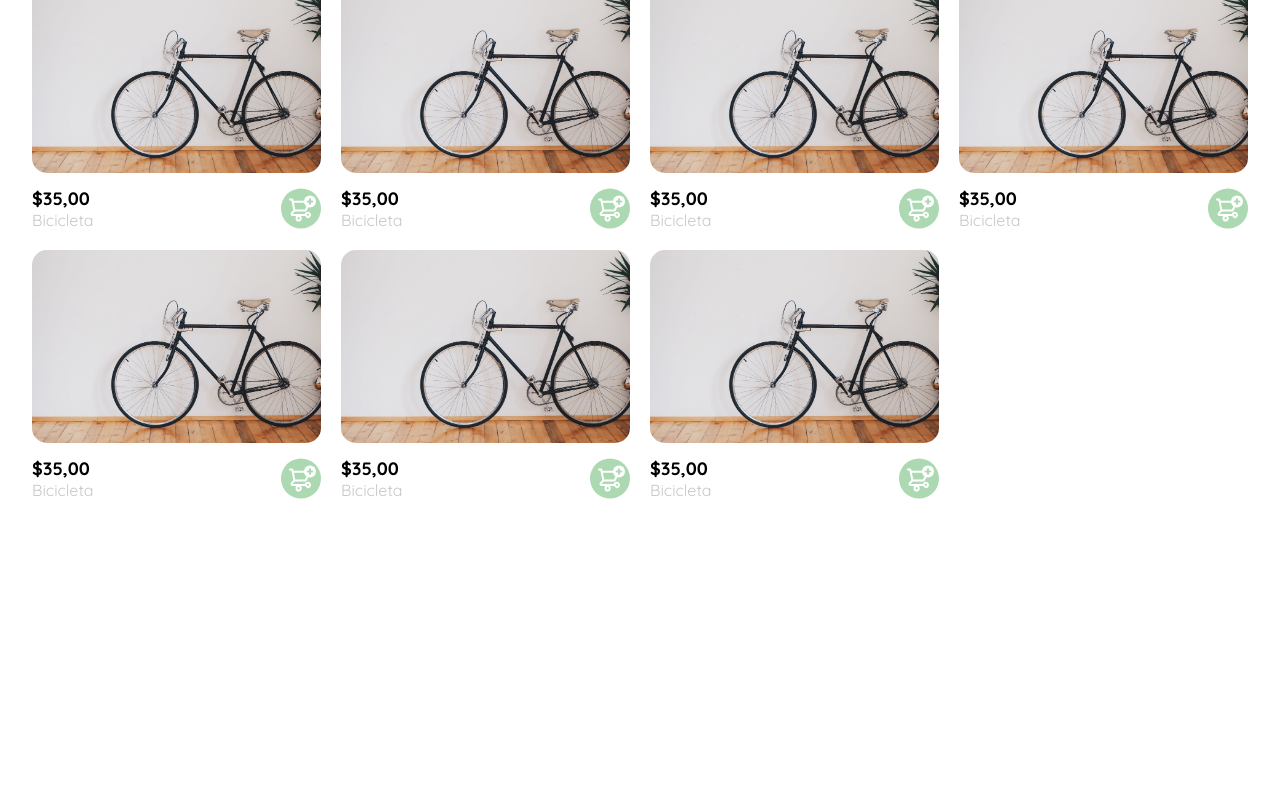
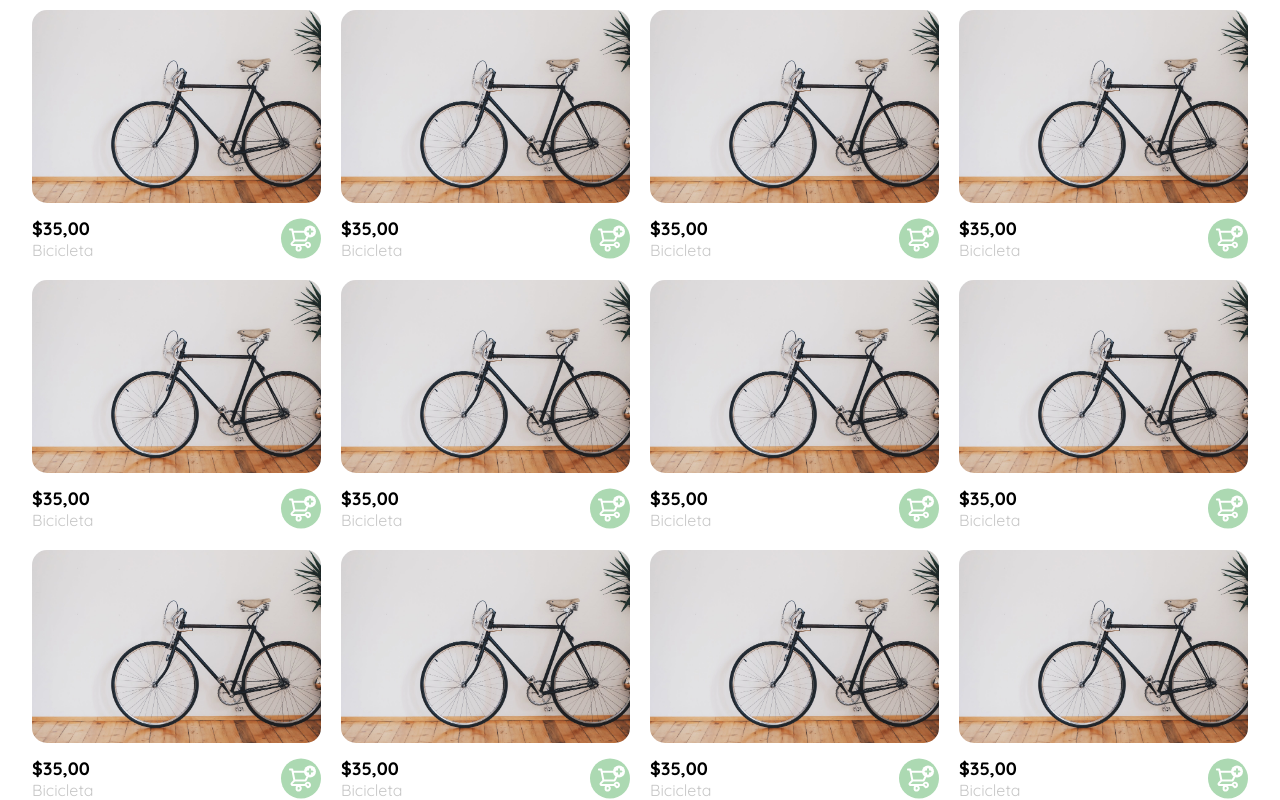
Before and after one commit to Eileen0509/Pagina-Web-Yard-Sale, a plain HTML site: page index.html in a window 1280 px wide. Shown: the part 633-1433 px from the top of the page. Before the commit the page ends 1133 px from the top, so only its background shows below. Drawn offline with Linux system fonts and the light colour scheme.

Commit message:
primer commit

```diff
--- a/css/styleindex.css
+++ b/css/styleindex.css
@@ -17,11 +17,6 @@
     --negro: #000000;
     --verde: #ACD9B2;
     --oscuro: #232830;
-
-
-    /*---- Fuentes ---*/
-
-
 }
 
 .hero{
@@ -53,7 +48,7 @@ header {
 
 header .logo img{
     width: 140px;
-
+    cursor: pointer;
 }
 
 
@@ -82,6 +77,7 @@ nav ul li a:hover {
 .user-options {
     display: flex;
     align-items: center;
+    cursor: pointer;
 }
 .user-options a{
     text-decoration: none;
@@ -89,14 +85,29 @@ nav ul li a:hover {
     font-weight: bold;
     padding-right: 10px;
 }
+.user-options img:hover{
+    background: var(--verde);
+    color: var(--blanco);
+    border-radius: 50%;
+    padding: 5px;
+}
+.user-options a:hover{
+    background: var(--verde);
+    color: var(--blanco);
+    border-radius: 20px;
+    padding: 5px 5px;
+}
+
+
+
 
 main {
-   display: flex;
-   align-items: center;
-   justify-content: center;
+    display: flex;
+    align-items: center;
+    justify-content: center;
+    margin-top: 30px;
 }
 
-/* padding: 50px 200px; */
 .product-list {
     display: grid;
     grid-template-columns: repeat(auto-fill, minmax(250px, 1fr));
@@ -112,6 +123,7 @@ main {
 .product-item img {
     max-width: 100%;
     border-radius: 15px;
+    cursor: pointer;
 }
 
 .price {
--- a/index.html
+++ b/index.html
@@ -32,7 +32,6 @@
             </div>
         </header>
     </div>
-
 
 
 
@@ -267,6 +266,81 @@
 
             </div>
 
+            <div class="product-item">
+                <img src="/assets/img/products/bike.jpeg" alt="Producto">
+
+                <div class="down-item">
+
+                    <div class="price-product">
+                        <p class="price">$35,00</p>
+                        <p class="product-name">Bicicleta</p>
+                    </div>
+
+                    <img class="add-carrito" src="/assets/icons/bt_add_to_cart.svg" alt="Agregar al Carrito">
+                </div>
+
+            </div>
+
+            <div class="product-item">
+                <img src="/assets/img/products/bike.jpeg" alt="Producto">
+
+                <div class="down-item">
+
+                    <div class="price-product">
+                        <p class="price">$35,00</p>
+                        <p class="product-name">Bicicleta</p>
+                    </div>
+
+                    <img class="add-carrito" src="/assets/icons/bt_add_to_cart.svg" alt="Agregar al Carrito">
+                </div>
+
+            </div>
+
+            <div class="product-item">
+                <img src="/assets/img/products/bike.jpeg" alt="Producto">
+
+                <div class="down-item">
+
+                    <div class="price-product">
+                        <p class="price">$35,00</p>
+                        <p class="product-name">Bicicleta</p>
+                    </div>
+
+                    <img class="add-carrito" src="/assets/icons/bt_add_to_cart.svg" alt="Agregar al Carrito">
+                </div>
+
+            </div>
+
+            <div class="product-item">
+                <img src="/assets/img/products/bike.jpeg" alt="Producto">
+
+                <div class="down-item">
+
+                    <div class="price-product">
+                        <p class="price">$35,00</p>
+                        <p class="product-name">Bicicleta</p>
+                    </div>
+
+                    <img class="add-carrito" src="/assets/icons/bt_add_to_cart.svg" alt="Agregar al Carrito">
+                </div>
+
+            </div>
+
+            <div class="product-item">
+                <img src="/assets/img/products/bike.jpeg" alt="Producto">
+
+                <div class="down-item">
+
+                    <div class="price-product">
+                        <p class="price">$35,00</p>
+                        <p class="product-name">Bicicleta</p>
+                    </div>
+
+                    <img class="add-carrito" src="/assets/icons/bt_add_to_cart.svg" alt="Agregar al Carrito">
+                </div>
+
+            </div>
+
 
 
         </section>
```
Also changed, not shown: 1 other file.
